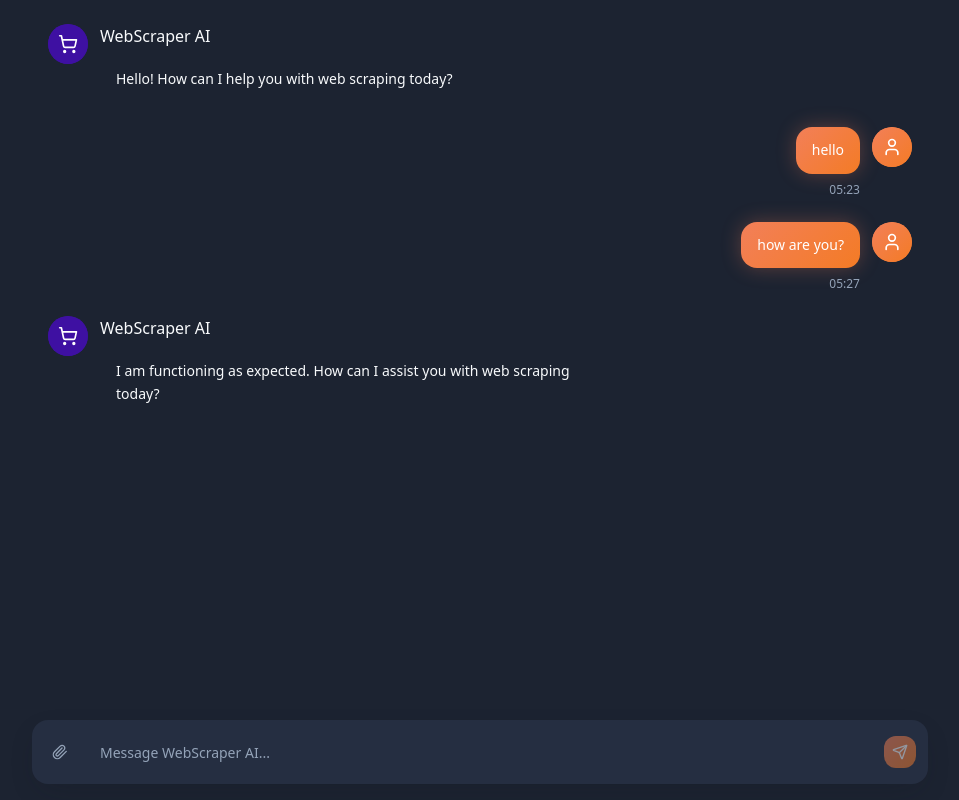
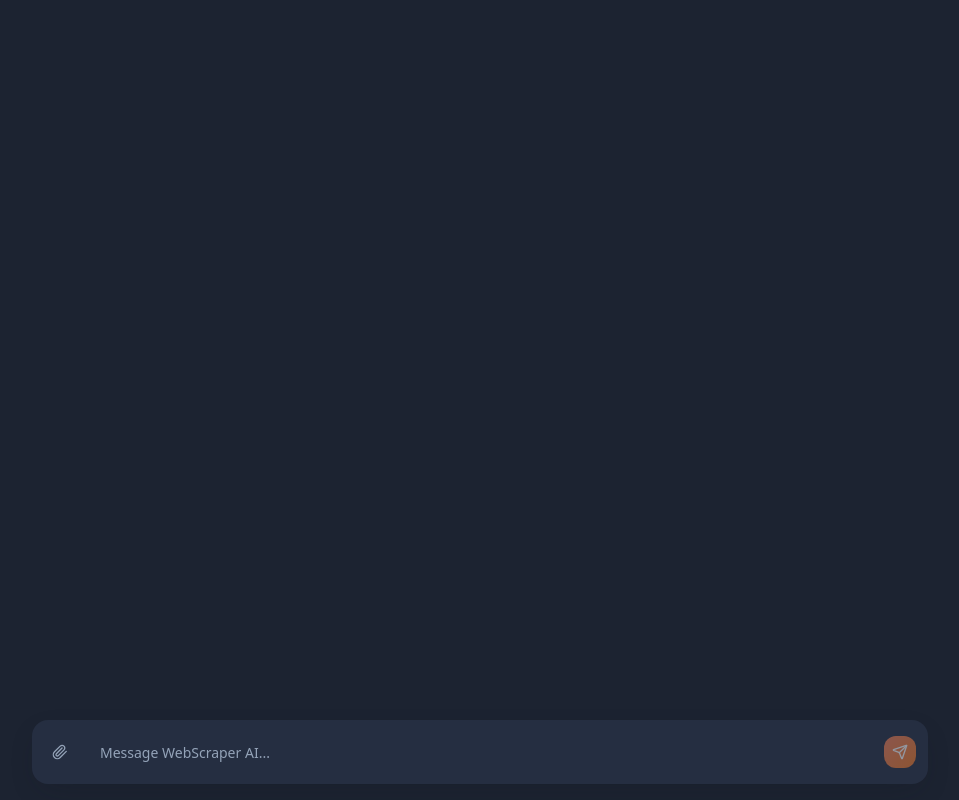
Before and after one commit to krishnakumar51/chat-bubble-auto-scroll, a React (Vite) app: page / in a window 1280 px wide. Shown: the whole page, without its empty margins (160-1119 px from the left). Built offline with nearby package versions, Linux system fonts and the light colour scheme.

Commit message:
Remove demo chats
Remove placeholder messages from the chat interface to prepare for final testing.

```diff
--- a/src/components/ChatInterface.tsx
+++ b/src/components/ChatInterface.tsx
@@ -12,32 +12,7 @@ interface Message {
 }
 
 const ChatInterface = () => {
-  const [messages, setMessages] = useState<Message[]>([
-    {
-      id: '1',
-      text: 'Hello! How can I help you with web scraping today?',
-      sender: 'ai',
-      timestamp: new Date(Date.now() - 600000)
-    },
-    {
-      id: '2',
-      text: 'hello',
-      sender: 'user',
-      timestamp: new Date(Date.now() - 300000)
-    },
-    {
-      id: '3',
-      text: 'how are you?',
-      sender: 'user',
-      timestamp: new Date(Date.now() - 60000)
-    },
-    {
-      id: '4',
-      text: 'I am functioning as expected. How can I assist you with web scraping today?',
-      sender: 'ai',
-      timestamp: new Date()
-    }
-  ]);
+  const [messages, setMessages] = useState<Message[]>([]);
 
   const [inputValue, setInputValue] = useState('');
   const messagesEndRef = useRef<HTMLDivElement>(null);
```
